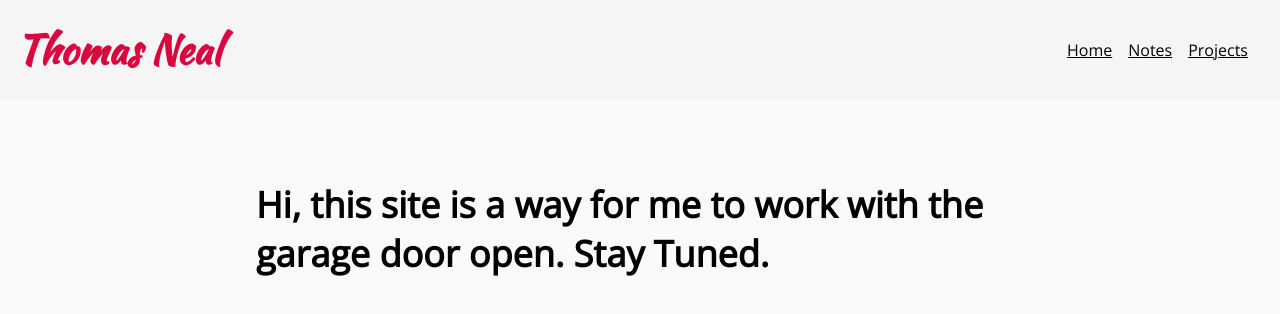
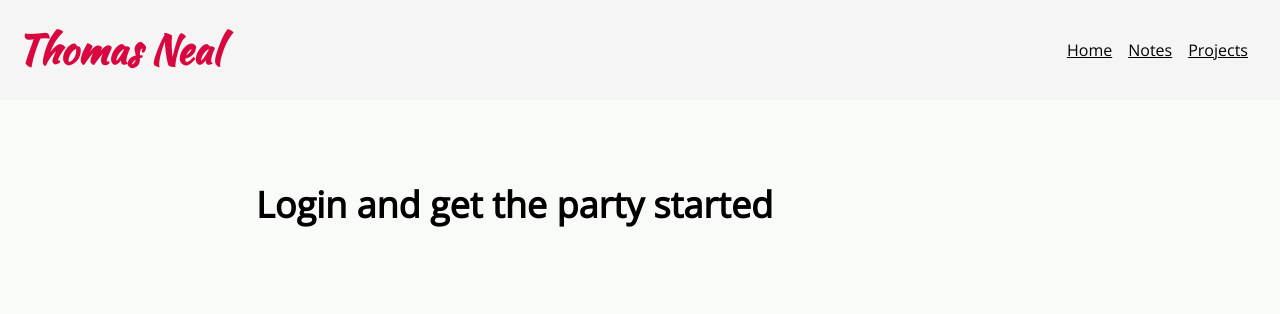
Before and after one commit to nealthom/thesite, a React (Create React App) app: page /login in a window 1280 px wide. Shown: the top 314 px of the page. Built offline with nearby package versions, Linux system fonts and the light colour scheme.

Commit message:
created login page

```diff
--- a/src/components/App.js
+++ b/src/components/App.js
@@ -6,6 +6,7 @@ import Home from "components/pages/Home";
 import Portfolio from "components/pages/Portfolio";
 import Notes from "components/pages/Notes";
 import Blog from "components/pages/Blog";
+import Login from "components/pages/Login";
 import LightTheme from "themes/light";
 import DarkTheme from "themes/dark";
 
@@ -16,9 +17,9 @@ const GlobalStyle = createGlobalStyle`
   }
 
 body{
-  background: ${p => p.theme.bodyBackgroundColor};
+  background: ${(p) => p.theme.bodyBackgroundColor};
   min-height: 100vh;
-  color: ${p => p.theme.bodyFontColor};
+  color: ${(p) => p.theme.bodyFontColor};
   font-family: 'Kaushan Script'
 }
 `;
@@ -30,7 +31,7 @@ export default function App() {
       theme={{
         ...theme,
         setTheme: () => {
-          setTheme(s => (s.id === "light" ? DarkTheme : LightTheme));
+          setTheme((s) => (s.id === "light" ? DarkTheme : LightTheme));
         }
       }}
     >
@@ -46,6 +47,9 @@ export default function App() {
           <Route path="/blog">
             <Blog />
           </Route>
+          <Route path="/login">
+            <Login />
+          </Route>
           <Route path="/">
             <Home />
           </Route>
--- /dev/null
+++ b/src/components/pages/Login.js
@@ -0,0 +1,19 @@
+import React from "react";
+import styled from "styled-components";
+import { PageLayout } from "components/common";
+
+const Content = styled.p`
+  font-size: 1.25rem;
+  font-weight: bold;
+  @media (min-width: 768px) {
+    font-size: 2.25rem;
+  }
+`;
+
+export default function Login() {
+  return (
+    <PageLayout>
+      <Content>Login and get the party started</Content>
+    </PageLayout>
+  );
+}
--- a/src/components/pages/Notes.js
+++ b/src/components/pages/Notes.js
@@ -14,10 +14,10 @@ const Content = styled.p`
 export default function Notes() {
   useEffect(() => {
     async function getData() {
-      const url = "https://arcane-oasis-30423.herokuapp.com/test";
-      //const url = "https://go0oc.sse.codesandbox.io/test";
-      const response = await axios.get(url);
-      console.log(response.data.msg);
+      //const url = "https://arcane-oasis-30423.herokuapp.com/test";
+      const url = "https://go0oc.sse.codesandbox.io/test";
+      const response = await axios.post(url, { name: "John" });
+      console.log(JSON.stringify(response.data.msg));
     }
     getData();
   }, []);
```
